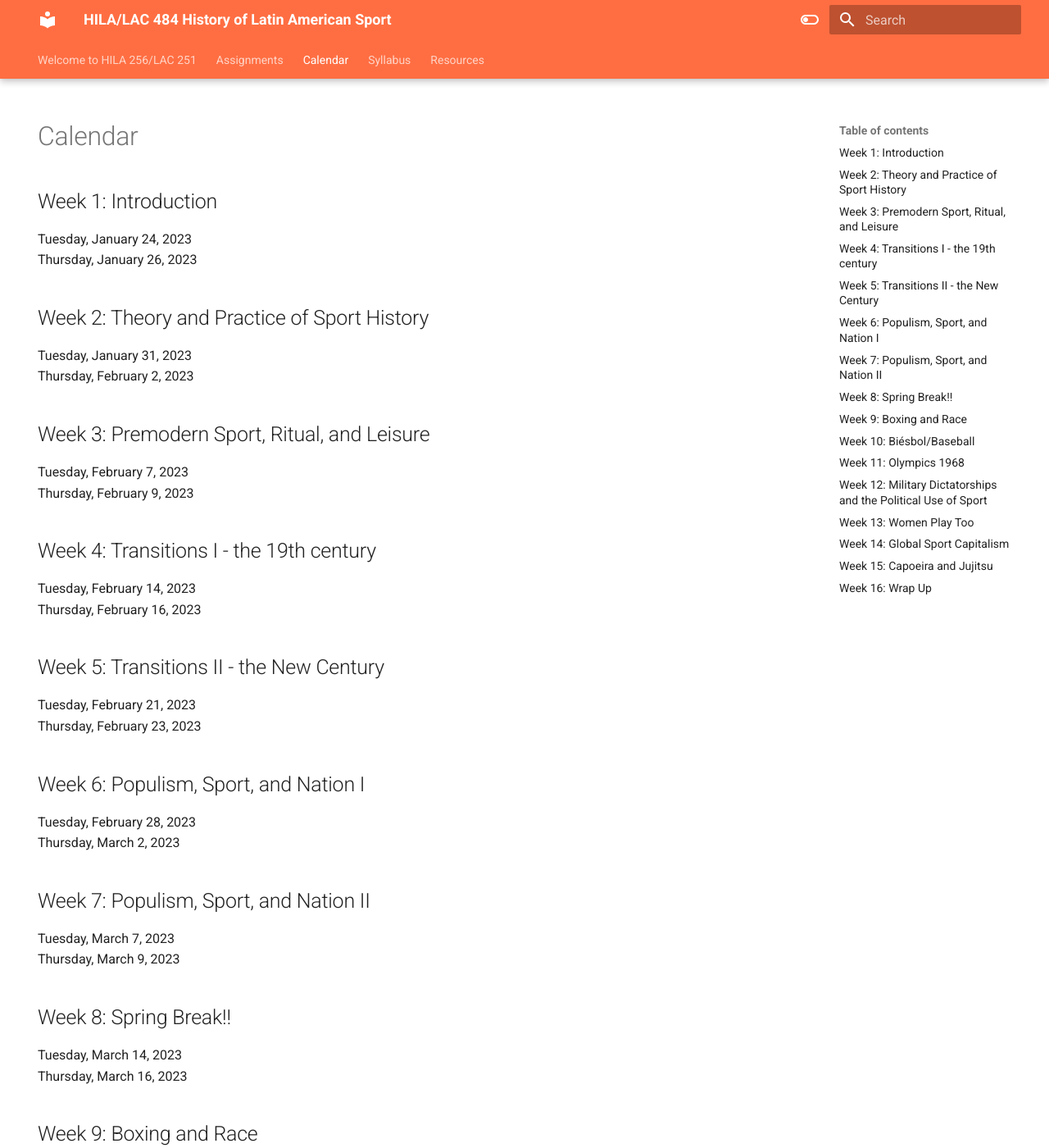
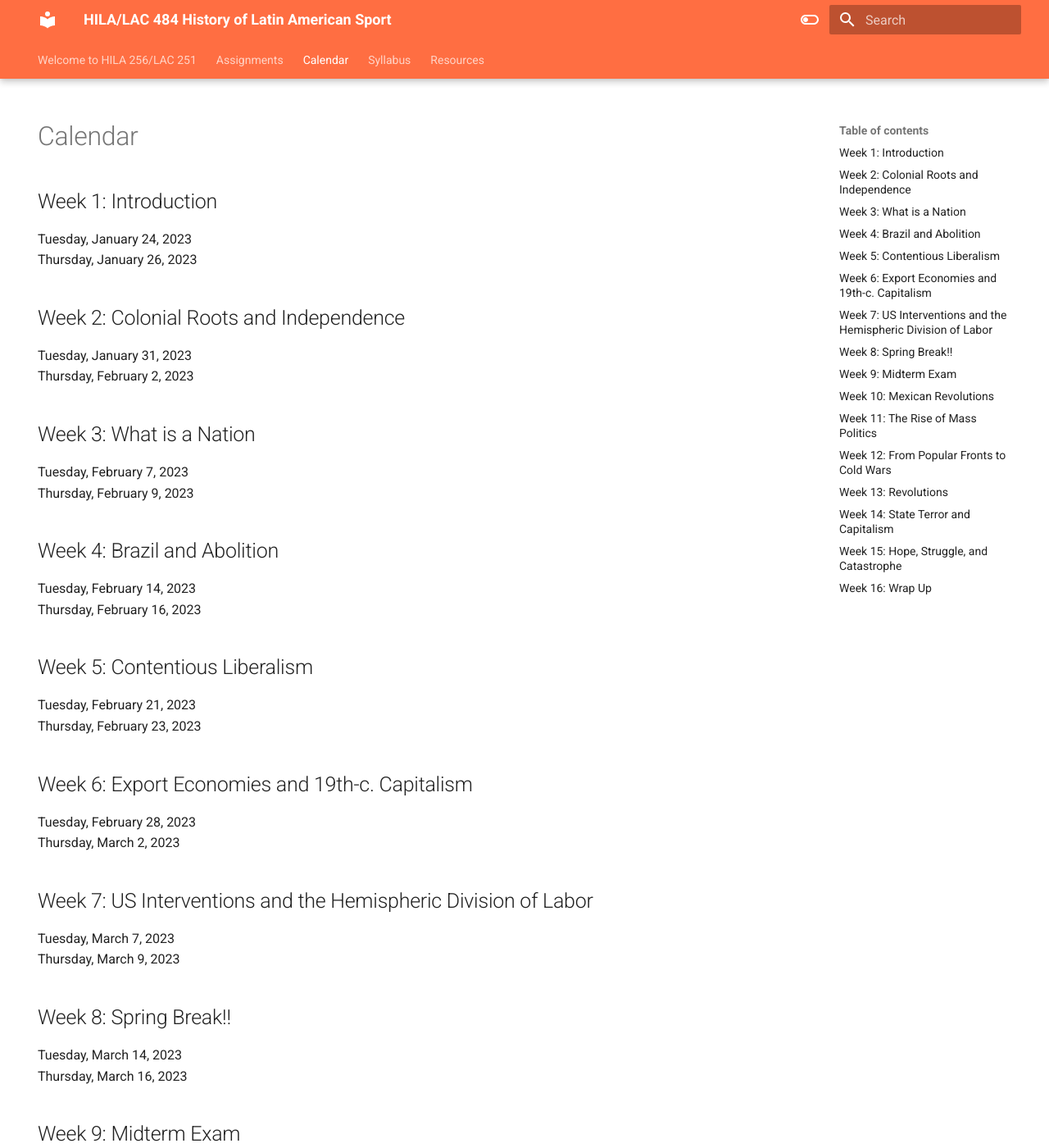
Before and after one commit to chadblack/2023MLA, an MkDocs documentation site: the page built from docs/calendar.md, in a window 1280 px wide and 1400 px high. Shown: the whole window at 82% size. Built offline with MkDocs 1.6.1 and Material for MkDocs 9.7.7, drawn with Linux system fonts in a browser that asks for light colours; some of the changed text lies outside the part shown.

Commit message:
calendar topics

```diff
--- a/docs/calendar.md
+++ b/docs/calendar.md
@@ -8,27 +8,27 @@ title: Calendar
 Tuesday, January 24, 2023
 Thursday, January 26, 2023
 
-## Week 2: Theory and Practice of Sport History
+## Week 2: Colonial Roots and Independence
 Tuesday, January 31, 2023
 Thursday, February 2, 2023
 
-## Week 3: Premodern Sport, Ritual, and Leisure
+## Week 3: What is a Nation
 Tuesday, February 7, 2023
 Thursday, February 9, 2023
 
-## Week 4: Transitions I - the 19th century
+## Week 4: Brazil and Abolition
 Tuesday, February 14, 2023
 Thursday, February 16, 2023
 
-## Week 5: Transitions II - the New Century
+## Week 5: Contentious Liberalism
 Tuesday, February 21, 2023
 Thursday, February 23, 2023
 
-## Week 6: Populism, Sport, and Nation I
+## Week 6: Export Economies and 19th-c. Capitalism
 Tuesday, February 28, 2023
 Thursday, March 2, 2023
 
-## Week 7: Populism, Sport, and Nation II
+## Week 7: US Interventions and the Hemispheric Division of Labor
 Tuesday, March 7, 2023
 Thursday, March 9, 2023
 
@@ -36,31 +36,31 @@ Thursday, March 9, 2023
 Tuesday, March 14, 2023
 Thursday, March 16, 2023
 
-## Week 9: Boxing and Race
+## Week 9: Midterm Exam
 Tuesday, March 21, 2023
 Thursday, March 23, 2023
 
-## Week 10: Biésbol/Baseball
+## Week 10: Mexican Revolutions
 Tuesday, March 28, 2023
 Thursday, March 30, 2023
 
-## Week 11: Olympics 1968
+## Week 11: The Rise of Mass Politics
 Tuesday, April 4, 2023
 Thursday, April 6, 2023
 
-## Week 12: Military Dictatorships and the Political Use of Sport
+## Week 12: From Popular Fronts to Cold Wars
 Tuesday, April 11, 2023
 Thursday, April 13, 2023
 
-## Week 13: Women Play Too
+## Week 13: Revolutions
 Tuesday, April 18, 2023
 Thursday, April 20, 2023
 
-## Week 14: Global Sport Capitalism
+## Week 14: State Terror and Capitalism
 Tuesday, April 25, 2023
 Thursday, April 27, 2023
 
-## Week 15: Capoeira and Jujitsu
+## Week 15: Hope, Struggle, and Catastrophe
 Tuesday, May 2, 2023
 Thursday, May 4, 2023
 
```
